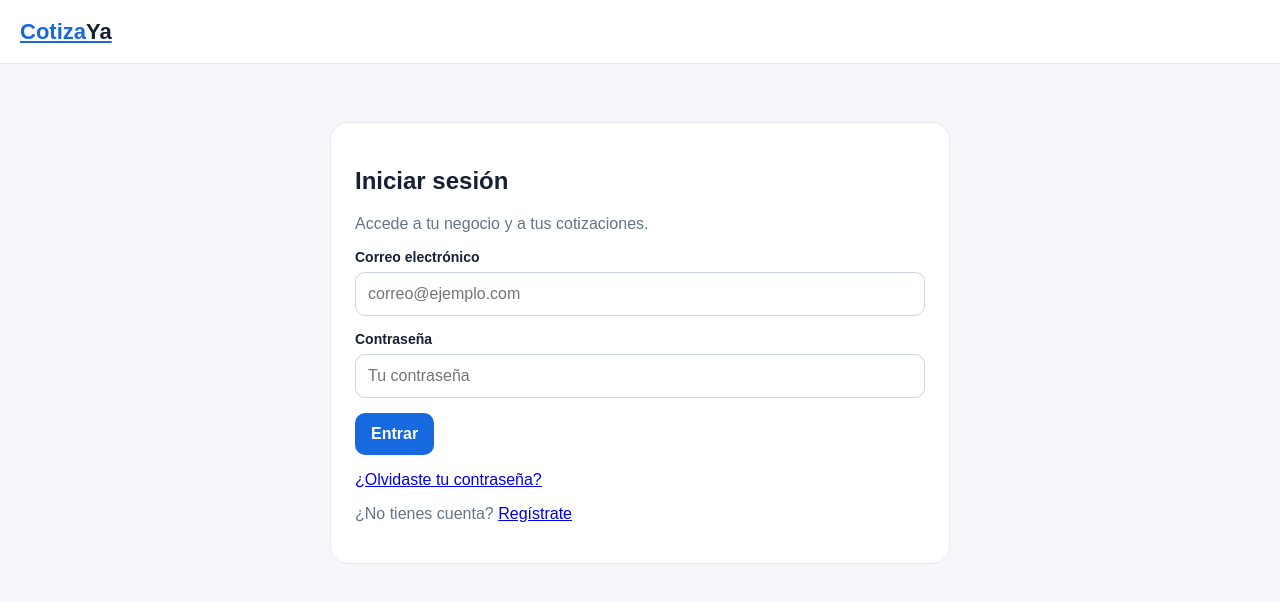
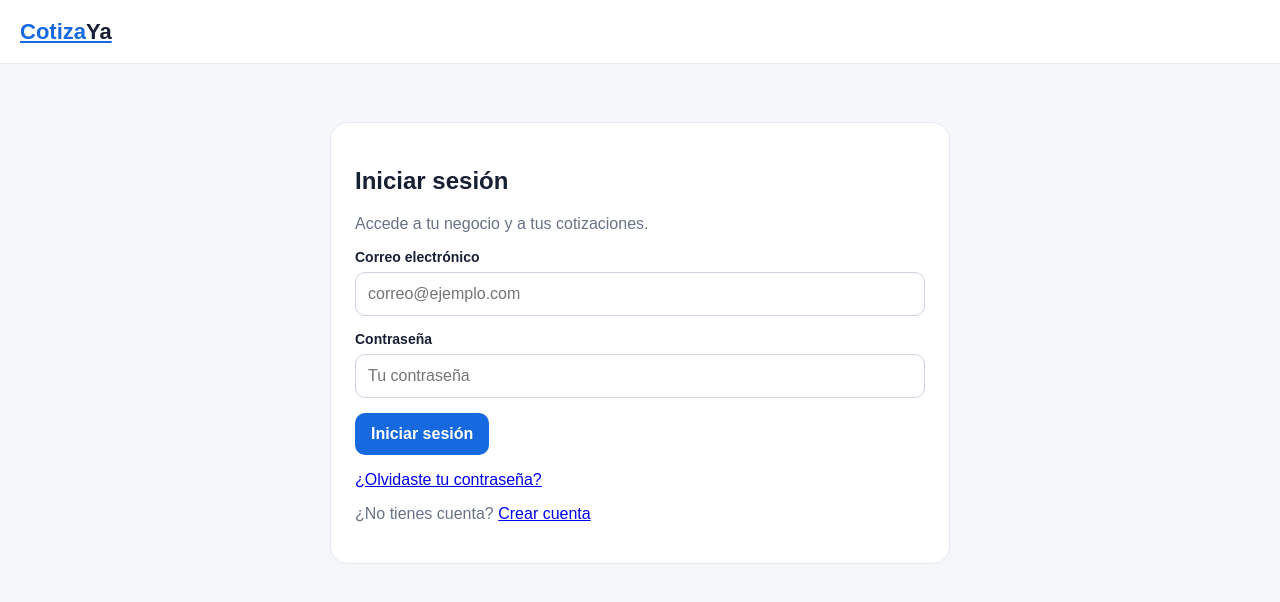
Before and after one commit to Marcblack08/CotizaYa, a Next.js app: page /login in a window 1280 px wide. Shown: the top 602 px of the page. Built offline with nearby package versions, Linux system fonts and the light colour scheme; no server answers.

Commit message:
feat: connect login to Supabase Auth

```diff
--- a/app/login/page.js
+++ b/app/login/page.js
@@ -1,3 +1,6 @@
 'use client'
 import {useState} from 'react'
-export default function Login(){const [msg,setMsg]=useState('');return <main className="shell"><header className="topbar"><a className="brand" href="/">Cotiza<span>Ya</span></a></header><section className="main"><div className="form"><h1>Iniciar sesión</h1><p className="muted">Accede a tu negocio y a tus cotizaciones.</p>{msg&&<div className="notice">{msg}</div>}<div className="field"><label>Correo electrónico</label><input type="email" placeholder="correo@ejemplo.com"/></div><div className="field"><label>Contraseña</label><input type="password" placeholder="Tu contraseña"/></div><button className="btn" onClick={()=>setMsg('La autenticación con Supabase será conectada en el siguiente paso.')}>Entrar</button><p><a href="/recuperar">¿Olvidaste tu contraseña?</a></p><p className="muted">¿No tienes cuenta? <a href="/registro">Regístrate</a></p></div></section></main>}
+import {supabase} from '../../lib/supabase'
+export default function Login(){const [form,setForm]=useState({email:'',password:''});const [msg,setMsg]=useState('');const [loading,setLoading]=useState(false)
+ const submit=async(e)=>{e.preventDefault();setLoading(true);setMsg('');const {data,error}=await supabase.auth.signInWithPassword(form);setLoading(false);if(error)return setMsg(error.message);if(data.user&&!data.user.email_confirmed_at)return setMsg('Confirma tu correo electrónico antes de continuar.');window.location.href='/dashboard'}
+ return <main className="shell"><header className="topbar"><a className="brand" href="/">Cotiza<span>Ya</span></a></header><section className="main"><form className="form" onSubmit={submit}><h1>Iniciar sesión</h1><p className="muted">Accede a tu negocio y a tus cotizaciones.</p>{msg&&<div className="notice">{msg}</div>}<div className="field"><label>Correo electrónico</label><input required type="email" value={form.email} onChange={e=>setForm({...form,email:e.target.value})} placeholder="correo@ejemplo.com"/></div><div className="field"><label>Contraseña</label><input required type="password" value={form.password} onChange={e=>setForm({...form,password:e.target.value})} placeholder="Tu contraseña"/></div><button className="btn" disabled={loading}>{loading?'Entrando…':'Iniciar sesión'}</button><p><a href="/recuperar">¿Olvidaste tu contraseña?</a></p><p className="muted">¿No tienes cuenta? <a href="/registro">Crear cuenta</a></p></form></section></main>}
```
